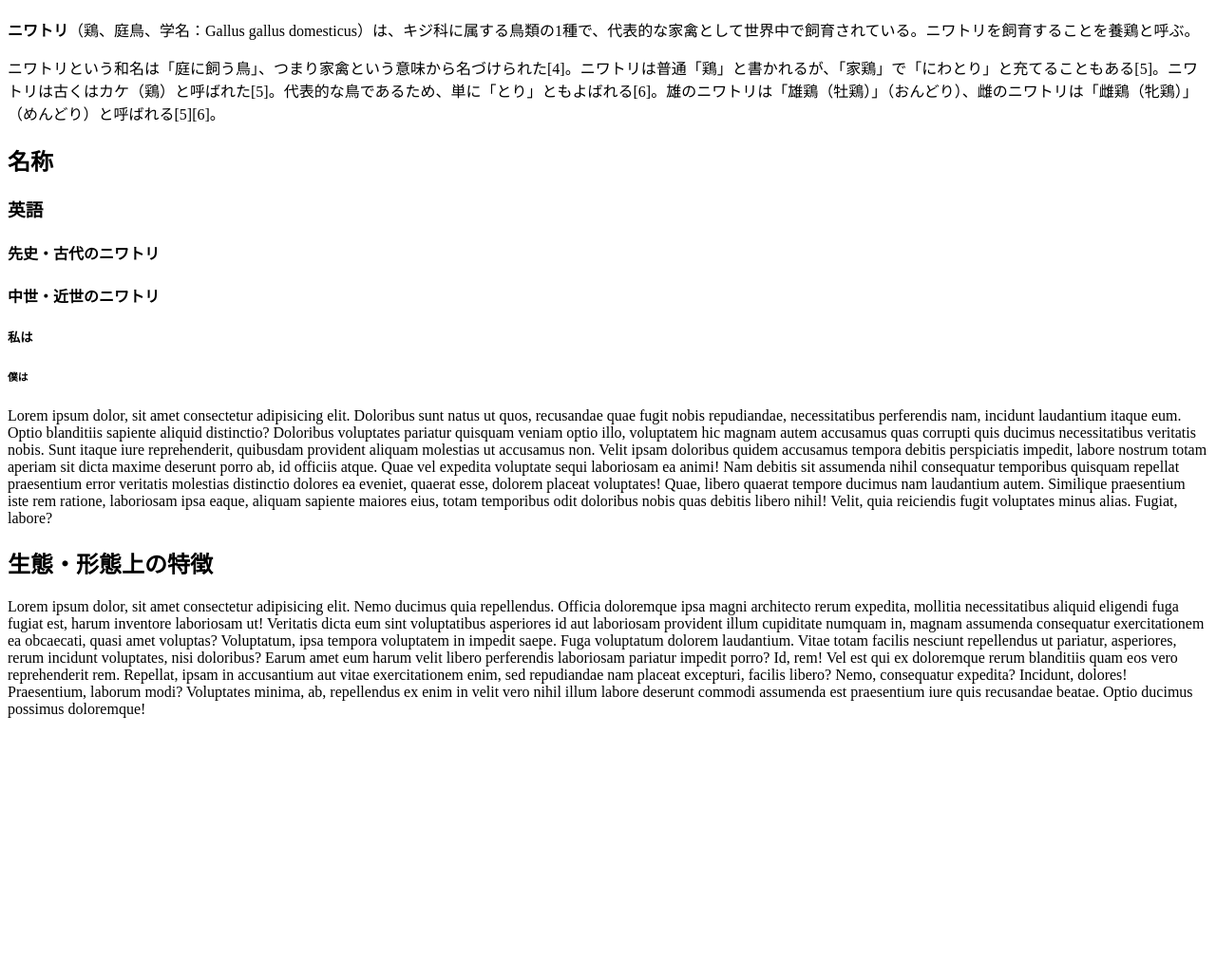
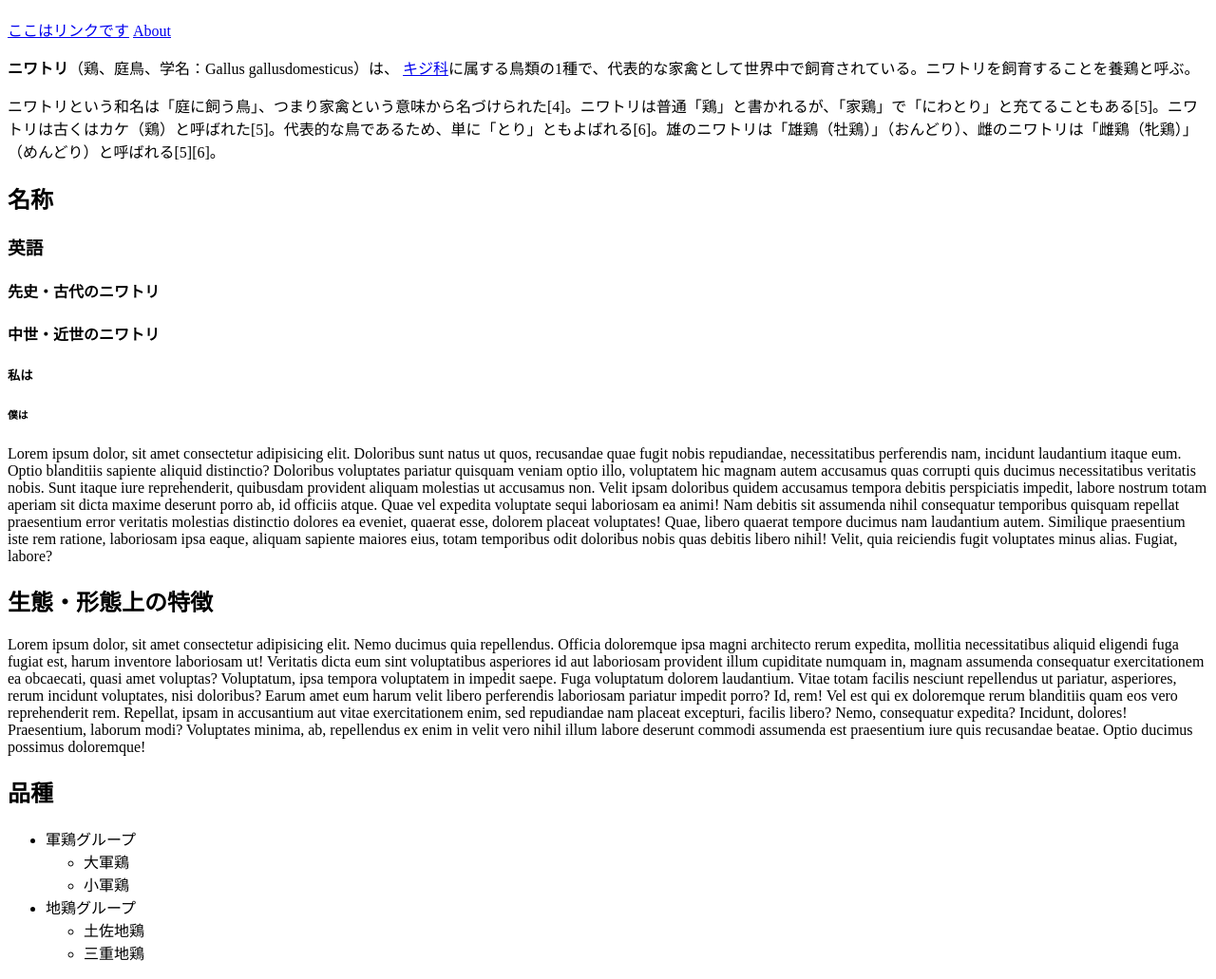
Before and after one commit to Mikimiki01/wdbcmp, a plain HTML site: page chickens.html in a window 1280 px wide. Shown: the part 70-1101 px from the top of the page at 95% size. Before the commit the page ends 842 px from the top, so only its background shows below. Drawn offline with Linux system fonts and the light colour scheme.

Commit message:
about.html作成

```diff
--- a/chickens.html
+++ b/chickens.html
@@ -1,13 +1,20 @@
 <!DOCTYPE html>
 <html>
+
 <head>
   <title>ニワトリ - Coltipedia</title>
 </head>
+
 <body>
   <h1>ニワトリ</h1>
+
+  <a href="https://www.google.com">ここはリンクです</a>
+  <a href="about.html">About</a>
+
   <p>
-      <b>ニワトリ</b>（鶏、庭鳥、学名：Gallus gallus
-      domesticus）は、キジ科に属する鳥類の1種で、代表的な家禽として世界中で飼育されている。ニワトリを飼育することを養鶏と呼ぶ。
+    <b>ニワトリ</b>（鶏、庭鳥、学名：Gallus gallusdomesticus）は、
+    <a
+      href="https://ja.wikipedia.org/wiki/%E3%83%8B%E3%83%AF%E3%83%88%E3%83%AA#:~:text=domesticus%EF%BC%89%E3%81%AF%E3%80%81-,%E3%82%AD%E3%82%B8%E7%A7%91,-%E3%81%AB%E5%B1%9E%E3%81%99%E3%82%8B%E9%B3%A5%E9%A1%9E">キジ科</a>に属する鳥類の1種で、代表的な家禽として世界中で飼育されている。ニワトリを飼育することを養鶏と呼ぶ。
   </p>
 
   <p>
@@ -60,5 +67,22 @@
     assumenda est praesentium iure quis recusandae beatae. Optio ducimus
     possimus doloremque!
   </p>
+
+  <h2>品種</h2>
+  <ul>
+    <li>軍鶏グループ
+      <ul>
+        <li>大軍鶏</li>
+        <li>小軍鶏</li>
+      </ul>
+    </li>
+    <li>地鶏グループ
+      <ul>
+        <li>土佐地鶏</li>
+        <li>三重地鶏</li>
+      </ul>
+    </li>
+  </ul>
 </body>
+
 </html>
```
Also changed, not shown: about.html (added, +16 -0 lines). Lines whose indentation alone changed are shown as unchanged.
